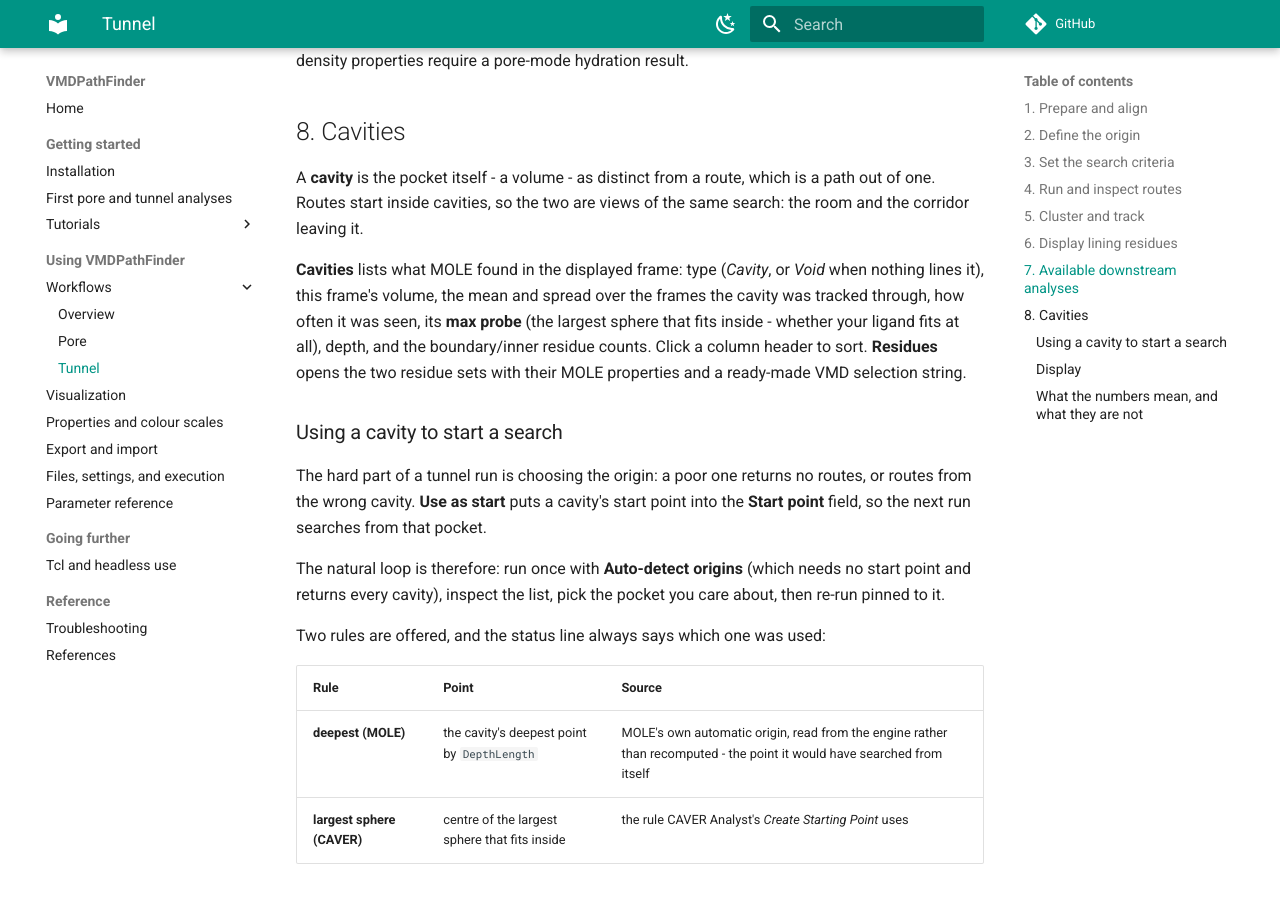
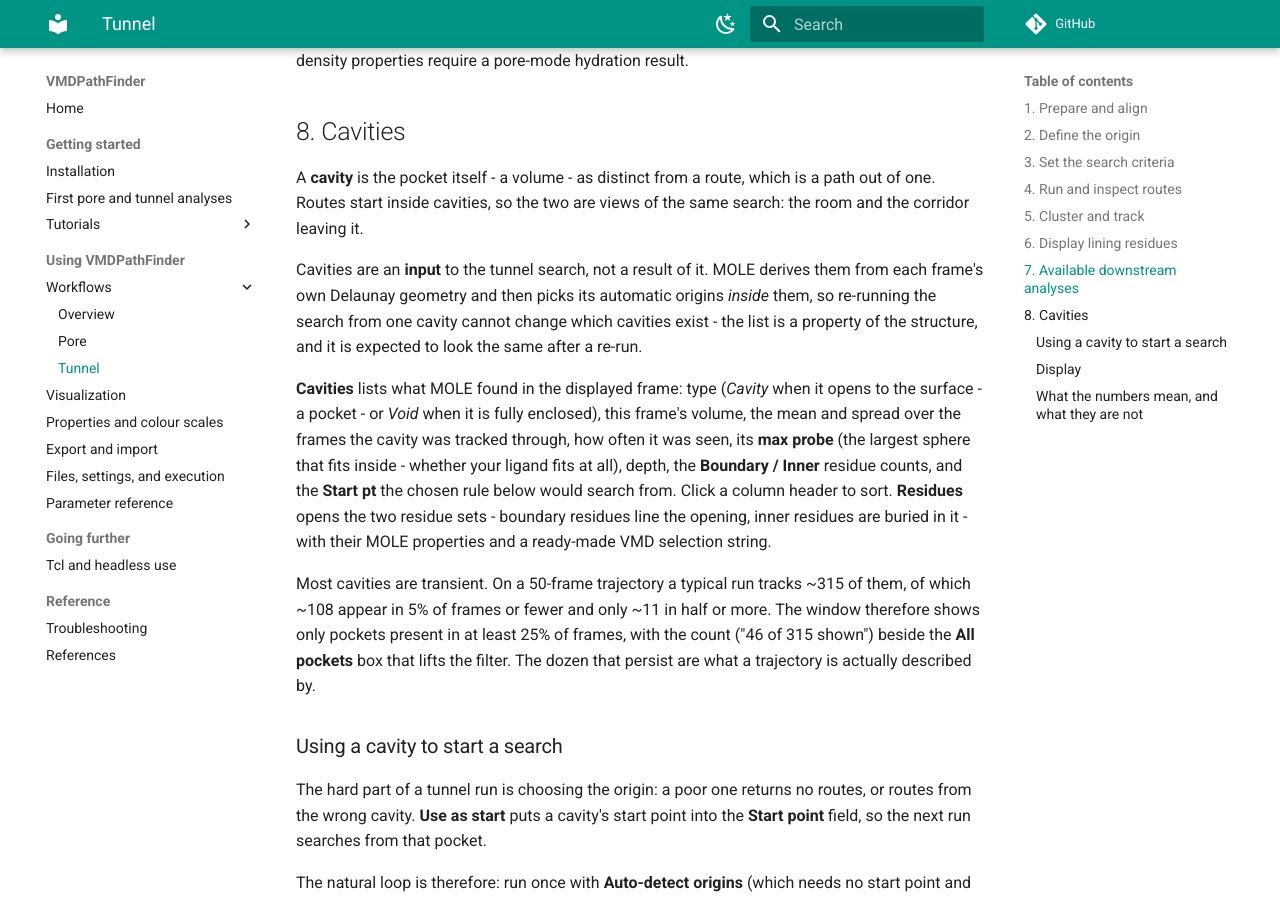
Before and after one commit to aminkvh/VMDHole, an MkDocs documentation site: the page built from docs/tunnel-mode.md, in a window 1280 px wide and 900 px high, scrolled down 4241 px. Built offline with MkDocs 1.6.1 and Material for MkDocs 9.7.7, drawn with Linux system fonts in a browser that asks for light colours; comment, search, counter and statistics services are not loaded.

Commit message:
feat: show the pockets that persist, and name the start rule

```diff
--- a/docs/tunnel-mode.md
+++ b/docs/tunnel-mode.md
@@ -141,13 +141,27 @@
 is a path out of one. Routes start inside cavities, so the two are views of the
 same search: the room and the corridor leaving it.
 
-**Cavities** lists what MOLE found in the displayed frame: type (*Cavity*, or
-*Void* when nothing lines it), this frame's volume, the mean and spread over the
-frames the cavity was tracked through, how often it was seen, its **max probe**
-(the largest sphere that fits inside - whether your ligand fits at all), depth,
-and the boundary/inner residue counts. Click a column header to sort. **Residues**
-opens the two residue sets with their MOLE properties and a ready-made VMD
-selection string.
+Cavities are an **input** to the tunnel search, not a result of it. MOLE derives
+them from each frame's own Delaunay geometry and then picks its automatic origins
+*inside* them, so re-running the search from one cavity cannot change which
+cavities exist - the list is a property of the structure, and it is expected to
+look the same after a re-run.
+
+**Cavities** lists what MOLE found in the displayed frame: type (*Cavity* when it
+opens to the surface - a pocket - or *Void* when it is fully enclosed), this
+frame's volume, the mean and spread over the frames the cavity was tracked
+through, how often it was seen, its **max probe** (the largest sphere that fits
+inside - whether your ligand fits at all), depth, the **Boundary / Inner**
+residue counts, and the **Start pt** the chosen rule below would search from.
+Click a column header to sort. **Residues** opens the two residue sets - boundary
+residues line the opening, inner residues are buried in it - with their MOLE
+properties and a ready-made VMD selection string.
+
+Most cavities are transient. On a 50-frame trajectory a typical run tracks ~315
+of them, of which ~108 appear in 5% of frames or fewer and only ~11 in half or
+more. The window therefore shows only pockets present in at least 25% of frames,
+with the count ("46 of 315 shown") beside the **All pockets** box that lifts the
+filter. The dozen that persist are what a trajectory is actually described by.
 
 ### Using a cavity to start a search
 
```
Also changed, not shown: 1 other file.
